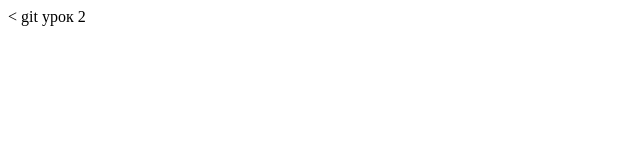
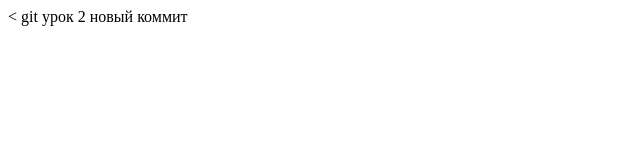
Before and after one commit to SenchenkoDV/test, a plain HTML site: page index.html in a window 1280 px wide. Shown: the whole page, without its empty margins (0-640 px from the left). Drawn offline with Linux system fonts and the light colour scheme.

Commit message:
sec commit

```diff
--- a/index.html
+++ b/index.html
@@ -9,5 +9,6 @@
 </head>
 <body>
 git урок 2
+новый коммит
 </body>
 </html>
```
